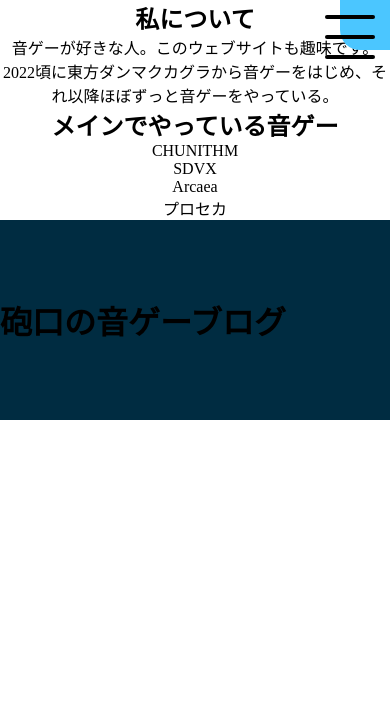
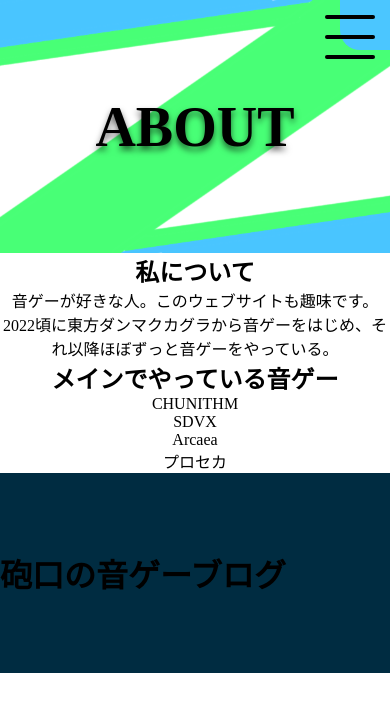
Before and after one commit to h0uk0u/blog, a Next.js app: page /about in a window 390 px wide. Shown: the top 712 px of the page. Built offline with nearby package versions, Linux system fonts and the light colour scheme; no server answers.

Commit message:
header関連

```diff
--- a/app/about/page.tsx
+++ b/app/about/page.tsx
@@ -1,10 +1,15 @@
 'use client'
 import Image from "next/image"
 import "./about.css"
+import Header from "@/components/Header/Header"
 
 export default function about() {
     return(
         <div className="main">
+            <Header
+                title="ABOUT"
+                backgroundImage="/header/header-1.png"
+            />
             <div className="about-me">
                 <h2>私について</h2>
                 <p>音ゲーが好きな人。このウェブサイトも趣味です。</p>
--- /dev/null
+++ b/components/Header/Header.css
@@ -0,0 +1,41 @@
+/* app/components/Header.css */
+.custom-header {
+  width: 100%;
+  height: 40vh; /* 高さを画面の40%に */
+  min-height: 100px;
+  background-size: cover;
+  background-position: center;
+  display: flex;
+  align-items: center;
+  justify-content: center;
+  color: black;
+  text-align: center;
+  position: relative;
+  padding: 0 1rem;
+}
+
+.custom-header h1 {
+  font-size: 5rem;
+  font-weight: bold;
+  text-shadow: 0 4px 6px rgba(0, 0, 0, 0.6);
+}
+
+/* スマホ (600px以下) */
+@media (max-width: 600px) {
+  .custom-header {
+    height: 30vh;
+    min-height: 150px;
+    padding: 0 0.5rem;
+  }
+
+  .custom-header h1 {
+    font-size: 2.5rem;
+  }
+}
+
+/* タブレット (900px以下) */
+@media (max-width: 900px) {
+  .custom-header h1 {
+    font-size: 3.5rem;
+  }
+}
--- /dev/null
+++ b/components/Header/Header.tsx
@@ -0,0 +1,17 @@
+import "./Header.css";
+
+type HeaderProps = {
+  title: string;
+  backgroundImage: string;
+};
+
+export default function Header({ title, backgroundImage }: HeaderProps) {
+  return (
+    <header
+      className="custom-header"
+      style={{ backgroundImage: `url(${backgroundImage})` }}
+    >
+      <h1>{title}</h1>
+    </header>
+  );
+}
```
Also changed, not shown: public/header/header-1.png (added).
